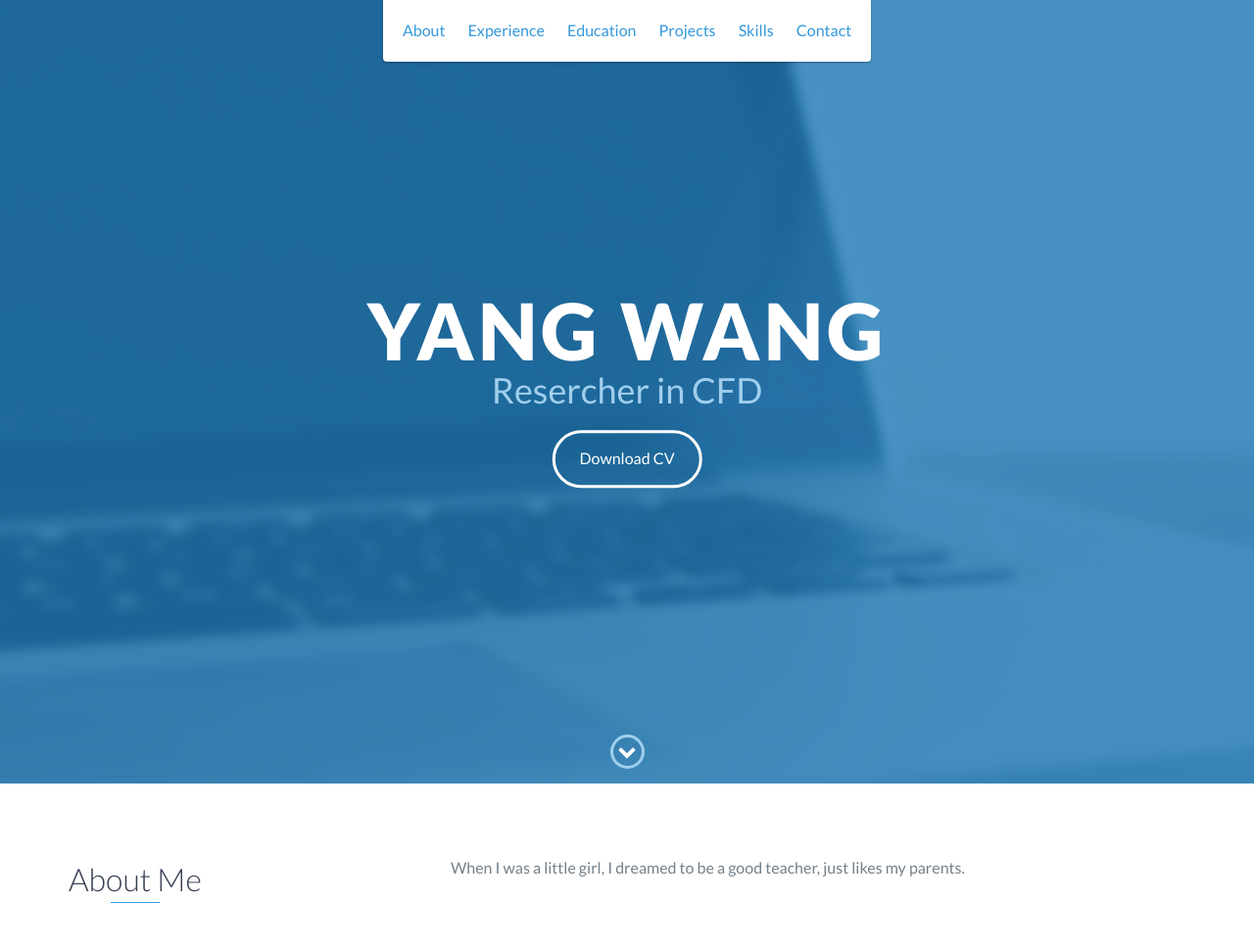
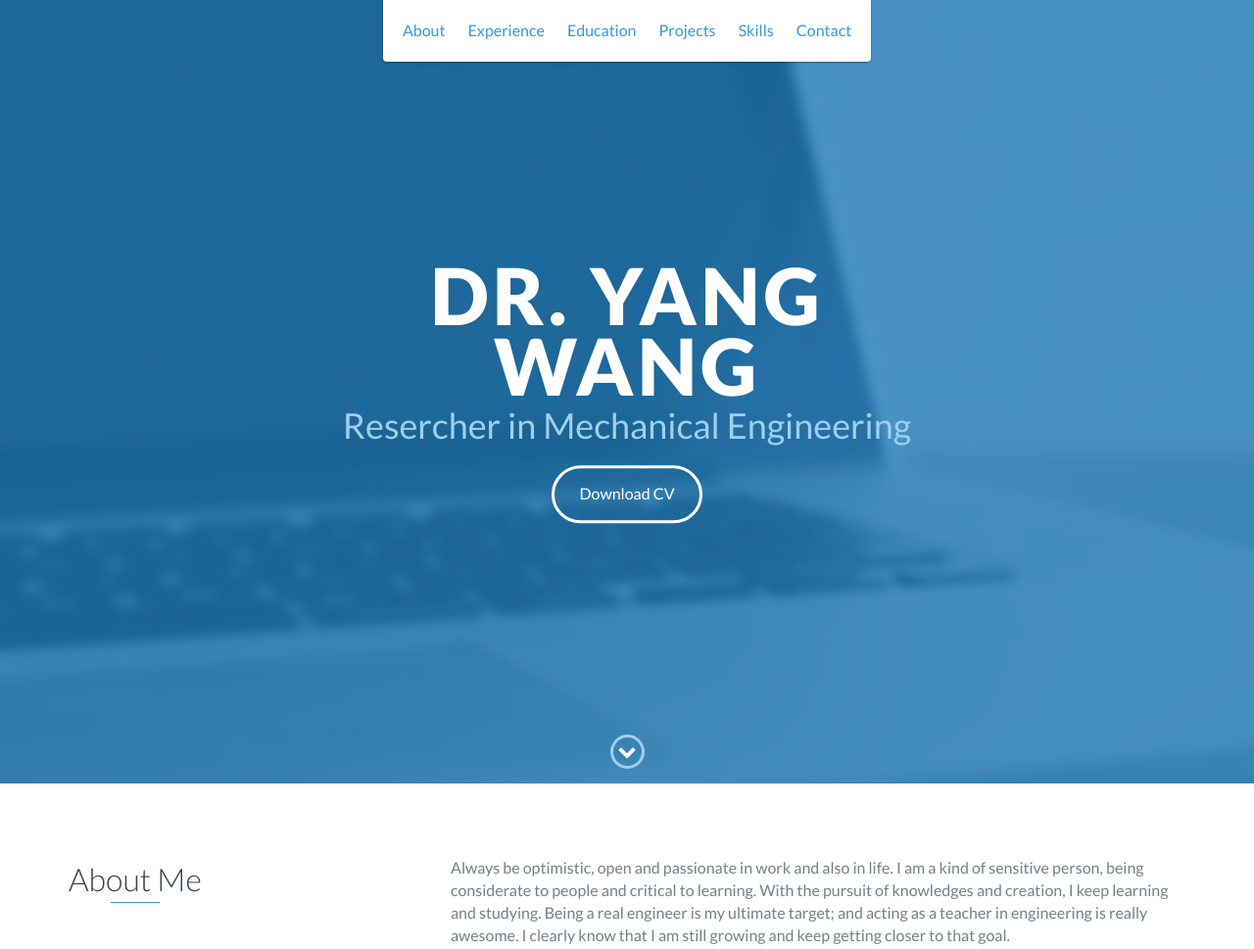
Before and after one commit to guliyolanda/guliyolanda.github.io, a website: page index.html in a window 1280 px wide. Shown: the top 969 px of the page at 98% size. Drawn offline with nearby package versions, Linux system fonts and the light colour scheme.

Commit message:
edit About me

```diff
--- a/index.html
+++ b/index.html
@@ -48,8 +48,8 @@
 
     <div id="lead">
         <div id="lead-content">
-            <h1>Yang Wang</h1>
-            <h2>Resercher in CFD</h2>
+            <h1>Dr. Yang Wang</h1>
+            <h2>Resercher in Mechanical Engineering</h2>
             <a href="#" class="btn-rounded-white">Download CV</a>
         </div>
         <!-- End #lead-content -->
@@ -73,7 +73,7 @@
                 </div>
                 <div class="col-md-8">
                     <p>
-                      When I was a little girl, I dreamed to be a good teacher, just likes my parents.
+                    Always be optimistic, open and passionate in work and also in life. I am a kind of sensitive person, being considerate to people and critical to learning. With the pursuit of knowledges and creation, I keep learning and studying. Being a real engineer is my ultimate target; and acting as a teacher in engineering is really awesome. I clearly know that I am still growing and keep getting closer to that goal.
 		    </p>
                 </div>
             </div>
```
